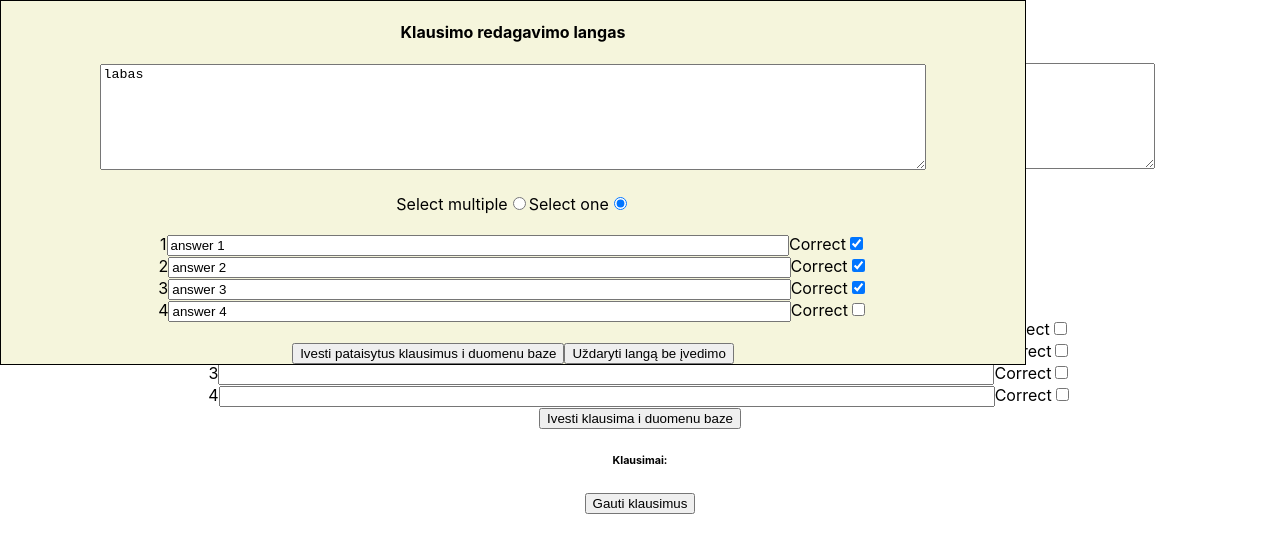
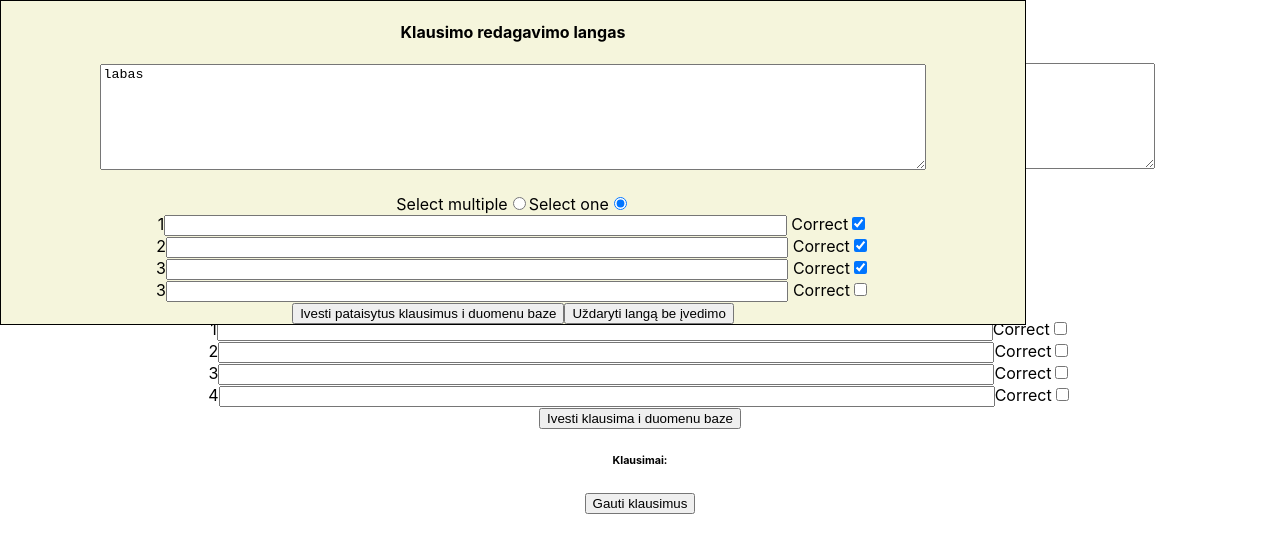
Before and after one commit to gedcet/testao_aplikacika, a React (Create React App) app in the folder frontEnd/: page / in a window 1280 px wide. Shown: the top 552 px of the page. Built offline with nearby package versions, Linux system fonts and the light colour scheme.

Commit message:
neatnaujina klausimo lango atsakymo lauko

```diff
--- /dev/null
+++ b/frontEnd/src/components/Answer.js
@@ -0,0 +1,29 @@
+import React from "react"
+
+const Answer = (props) =>
+{
+    return (
+        <div className="Answer">
+            <label> {props.set_nr}
+                <input
+                    type="text"
+                    className="answtxt"
+                    value={props.set_value}
+                    onChange={props.set_onChange}
+                    ref={props.set_ref_text}
+                >
+                </input>
+            </label> Correct
+            <input
+                type="checkbox"
+                checked={props.set_checked}
+                onChange={props.set_onChange}
+                ref={props.set_ref_checked}
+            >
+            </input>
+
+        </div>
+    )
+}
+
+export default Answer
--- a/frontEnd/src/components/Question.js
+++ b/frontEnd/src/components/Question.js
@@ -45,21 +45,15 @@ const Question = (props) =>
             <button onClick={delete_question}>Trinti klausima </button>
             <button onClick={() =>
             {
-                array_answer = []
-                for (let i = 0; i < props.question.answers.length; i++)
-                {
-                    if (props.question.answers[i].answer !== undefined)
-                    {
-                        array_answer.push({ text: props.question.answers[i].answer, correct: props.question.answers[i].correct })
-                    }
-
-                }
-                props.setStateWindowEditQuestion({
-                    _id: props.question._id,
-                    text: props.question.text,
-                    type: props.question.type,
-                    answers: [ array_answer ],
-                })
+                // array_answer = []
+                // for (let i = 0; i < props.question.answers.length; i++)
+                // {
+                //     if (props.question.answers[i].answer !== undefined)
+                //     {
+                //         array_answer.push({ text: props.question.answers[i].answer, correct: props.question.answers[i].correct })
+                //     }
+                // }
+                props.setStateWindowEditQuestion( props.question )
 
             }}> Redaguok</button>
         </div >
--- a/frontEnd/src/components/WindowEditQuestion.js
+++ b/frontEnd/src/components/WindowEditQuestion.js
@@ -1,5 +1,6 @@
 import React from "react"
 import axios from "axios"
+import Answer from "./Answer"
 
 const WindowEditQuestion = (props) =>
 {
@@ -37,17 +38,29 @@ const WindowEditQuestion = (props) =>
             copy_of_state.type = "selectOne"
         }
 
+        if (copy_of_state.answers.length > 0)
+        {
             copy_of_state.answers[0].text = refAnswer1Text.current.value //atsakymo 1 laukas
             copy_of_state.answers[0].correct = refAnswer1Correct.current.checked //correct 1 laukas
+        }
 
+        if (copy_of_state.answers.length > 1)
+        {
             copy_of_state.answers[1].text = refAnswer2Text.current.value //atsakymo 2 laukas
             copy_of_state.answers[1].correct = refAnswer2Correct.current.checked //correct 2 laukas
+        }
 
+        if (copy_of_state.answers.length > 3)
+        {
             copy_of_state.answers[2].text = refAnswer3Text.current.value //atsakymo 3 laukas
             copy_of_state.answers[2].correct = refAnswer3Correct.current.checked //correct 3 laukas
+        }
 
+        if (copy_of_state.answers.length > 4)
+        {
             copy_of_state.answers[3].text = refAnswer4Text.current.value //atsakymo 4 laukas
             copy_of_state.answers[3].correct = refAnswer4Correct.current.checked //correct 4 laukas
+        }
 
         props.setState(copy_of_state)
         //console.log(copy_of_state)
@@ -61,28 +74,7 @@ const WindowEditQuestion = (props) =>
             const axios1 = await axios({
                 "method": "put",
                 "url": `/api/questions/${props.state._id}`,
-                "data": {
-                    "text": props.state.text,
-                    "type": props.state.type,
-                    "answers": [
-                        {
-                            "text": props.state.answers[0].text,
-                            "correct": props.state.answers[0].correct
-                        },
-                        {
-                            "text": props.state.answers[1].text,
-                            "correct": props.state.answers[1].correct
-                        },
-                        {
-                            "text": props.state.answers[2].text,
-                            "correct": props.state.answers[2].correct
-                        },
-                        {
-                            "text": props.state.answers[3].text,
-                            "correct": props.state.answers[3].correct
-                        }
-                    ]
-                }
+                "data": props.state
             })
             alert("ok ")
             console.log("send_request_edit_question ", axios1)
@@ -125,88 +117,10 @@ const WindowEditQuestion = (props) =>
                 </input>
             </label>
 
-            <br></br>
-            <br></br>
-
-            <label>1
-                <input
-                    type="text"
-                    className="answtxt"
-                    value={props.state.answers[0].text}
-                    onChange={change_field_value}
-                    ref={refAnswer1Text}>
-                </input>
-            </label>
-
-            <label>Correct
-                <input
-                    type="checkbox"
-                    checked={props.state.answers[0].correct}
-                    onChange={change_field_value}
-                    ref={refAnswer1Correct}>
-                </input>
-            </label>
-            <br />
-
-            <label>2
-                <input
-                    type="text"
-                    className="answtxt"
-                    value={props.state.answers[1].text}
-                    onChange={change_field_value}
-                    ref={refAnswer2Text}>
-                </input>
-            </label>
-
-            <label>Correct
-                <input
-                    type="checkbox"
-                    checked={props.state.answers[1].correct}
-                    onChange={change_field_value}
-                    ref={refAnswer2Correct}>
-                </input>
-            </label>
-            <br />
-
-            <label>3
-                <input
-                    type="text"
-                    className="answtxt"
-                    value={props.state.answers[2].text}
-                    onChange={change_field_value}
-                    ref={refAnswer3Text}>
-                </input>
-            </label>
-
-            <label>Correct
-                <input
-                    type="checkbox"
-                    checked={props.state.answers[2].correct}
-                    onChange={change_field_value}
-                    ref={refAnswer3Correct}>
-                </input>
-            </label>
-            <br />
-
-            <label>4
-                <input
-                    type="text"
-                    className="answtxt"
-                    value={props.state.answers[3].text}
-                    onChange={change_field_value}
-                    ref={refAnswer4Text}>
-                </input>
-            </label>
-
-            <label>Correct
-                <input
-                    type="checkbox"
-                    checked={props.state.answers[3].correct}
-                    onChange={change_field_value}
-                    ref={refAnswer4Correct}>
-                </input>
-            </label>
-            <br></br><br></br>
+            {props.state.answers.length > 0 ? < Answer set_nr="1" set_value={props.state.answers[0].answer} set_onChange={change_field_value} set_ref_text={refAnswer1Text} set_ref_checked={refAnswer1Correct} set_checked={props.state.answers[0].correct} /> : null}
+            {props.state.answers.length > 1 ? < Answer set_nr="2" set_value={props.state.answers[1].answer} set_onChange={change_field_value} set_ref_text={refAnswer2Text} set_ref_checked={refAnswer2Correct} set_checked={props.state.answers[1].correct} /> : null}
+            {props.state.answers.length > 2 ? < Answer set_nr="3" set_value={props.state.answers[2].answer} set_onChange={change_field_value} set_ref_text={refAnswer3Text} set_ref_checked={refAnswer3Correct} set_checked={props.state.answers[2].correct} /> : null}
+            {props.state.answers.length > 3 ? < Answer set_nr="3" set_value={props.state.answers[3].answer} set_onChange={change_field_value} set_ref_text={refAnswer4Text} set_ref_checked={refAnswer4Correct} set_checked={props.state.answers[3].correct} /> : null}
 
             <button onClick={send_request_edit_question}>Ivesti pataisytus klausimus i duomenu baze</button>
 
```
Also changed, not shown: 1 other file (tests, documents, lock files or other folders). Lines whose indentation alone changed are shown as unchanged.
